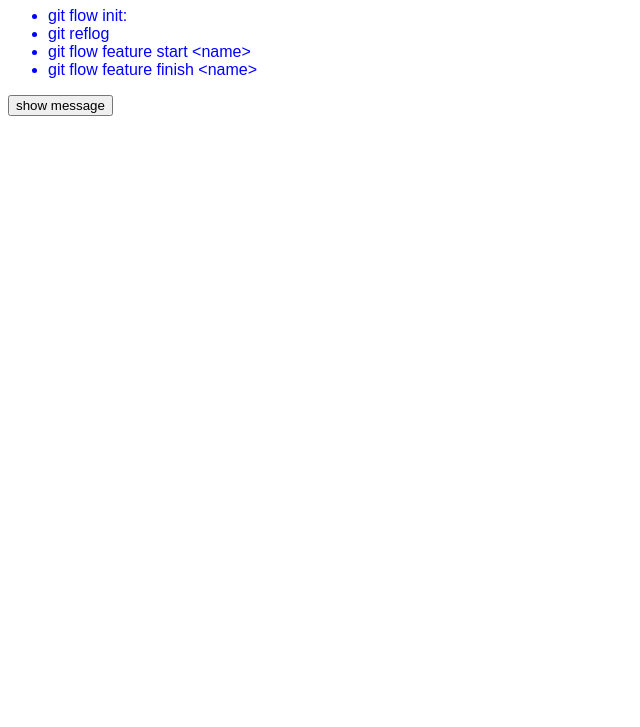
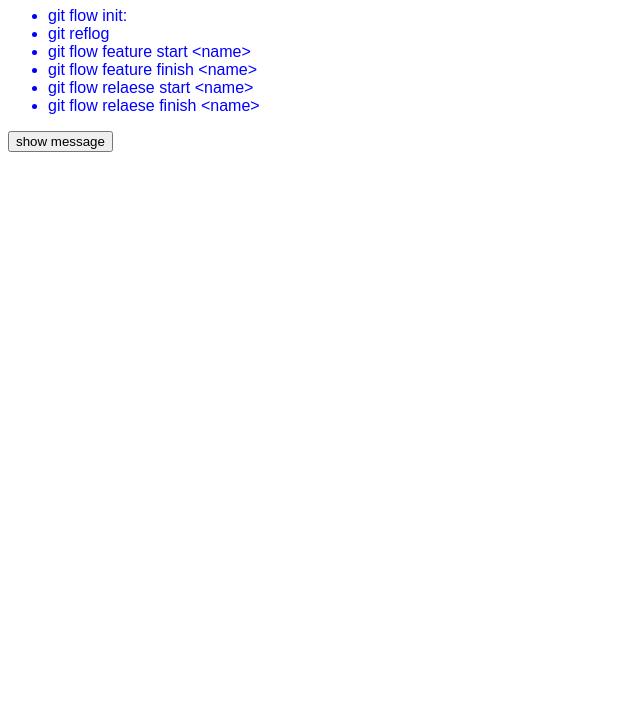
Before and after one commit to mariuszbialas/git-flow-test, a website: page index.html in a window 1280 px wide. Shown: the part 73-800 px from the top of the page, without its empty margins (0-640 px from the left). Drawn offline with Linux system fonts and the light colour scheme; files whose address does not match are found by name.

Commit message:
update index.html

```diff
--- a/index.html
+++ b/index.html
@@ -15,6 +15,8 @@
         <li>git reflog</li>
         <li>git flow feature start &lt;name&gt;</li>
         <li>git flow feature finish &lt;name&gt;</li>
+        <li>git flow relaese start &lt;name&gt;</li>
+        <li>git flow relaese finish &lt;name&gt;</li>
       </ul>
 
       <button>show message</button>
```
